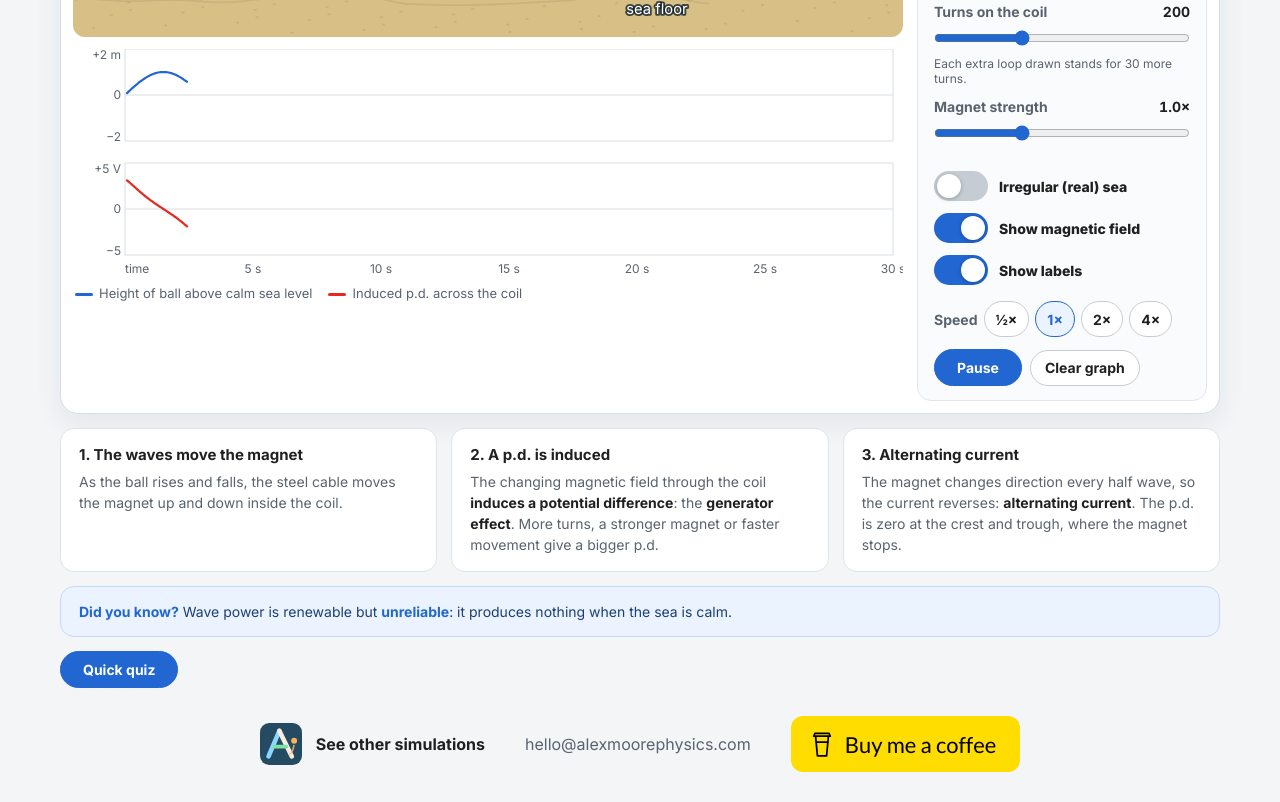
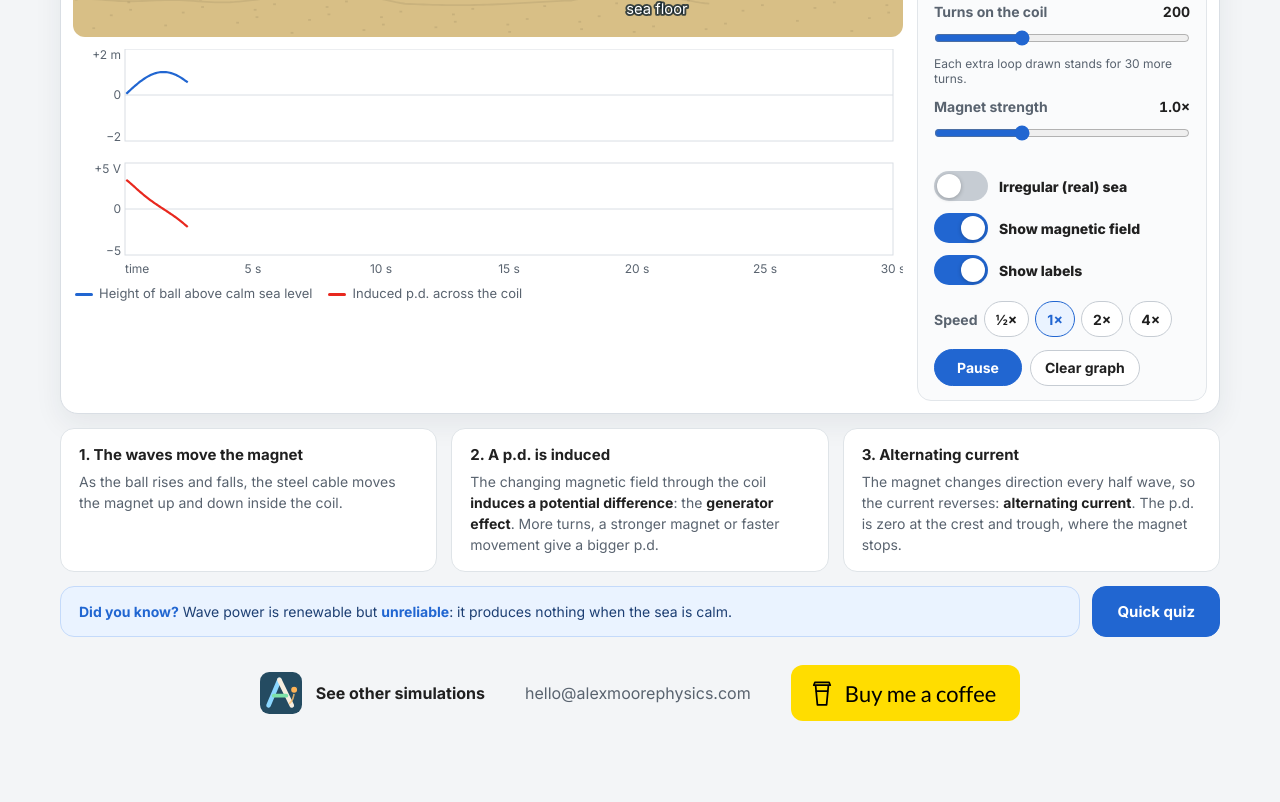
Before and after one commit to awm11/wave-power, a plain HTML site: page index.html in a window 1280 px wide. Shown: the part 628-1430 px from the top of the page. After the commit the page ends 1379 px from the top, so only its background shows below. Drawn offline with Linux system fonts and the light colour scheme; animation ran at ten frames a second.

Commit message:
Put the quick quiz button on the same line as Did you know
Co-Authored-By: Claude Opus 5.5 <noreply@anthropic.com>
Claude-Session: https://claude.ai/code/session_011LQDa59rvwqNQUUPrUbzRS

```diff
--- a/index.html
+++ b/index.html
@@ -62,13 +62,17 @@ input[type=range]{width:100%;height:36px;accent-color:var(--blue);margin:0}
 .lessonBox b{color:var(--ink)}
 .didYouKnow{margin-top:14px;background:var(--blue-light);border:1px solid #c4dafa;border-radius:14px;padding:14px 18px;font-size:14px;line-height:1.5;color:#1d3f73}
 .didYouKnow b{color:var(--blue)}
+.didYouKnow>span{display:block}
 .quiz{margin-top:14px}
 .quiz h2{font-size:15px;margin:0 0 10px}
 details{background:#fff;border:1px solid #dfe4e8;border-radius:14px;margin-bottom:8px}
 summary{cursor:pointer;padding:12px 18px;font-size:14px;font-weight:700;min-height:44px;display:flex;align-items:center}
 summary:focus-visible{outline:2px solid var(--blue);outline-offset:2px}
 details>div{padding:0 18px 14px;color:var(--muted);font-size:14px;line-height:1.5}
-.quizBar{margin-top:14px}
+.infoRow{display:flex;align-items:stretch;gap:12px;margin-top:14px}
+.infoRow .didYouKnow{flex:1;margin-top:0;display:flex;align-items:center}
+.infoRow>.sendBtn{flex:none;border-radius:14px;padding:0 24px;font-size:15px}
+@media(max-width:560px){.infoRow{flex-direction:column}.infoRow>.sendBtn{min-height:46px}}
 .quizBox{margin-top:12px;background:#fff;border:1px solid #dfe4e8;border-radius:14px;padding:16px 18px}
 .quizTop{display:flex;justify-content:space-between;align-items:center;gap:10px;margin-bottom:8px}
 .quizCount{font-size:12px;font-weight:800;letter-spacing:.12em;text-transform:uppercase;color:#3867a8}
@@ -172,9 +176,11 @@ details>div{padding:0 18px 14px;color:var(--muted);font-size:14px;line-height:1.
       <p>The magnet changes direction every half wave, so the current reverses: <b>alternating current</b>. The p.d. is zero at the crest and trough, where the magnet stops.</p>
     </div>
   </section>
-  <div class="didYouKnow"><b>Did you know?</b> Wave power is renewable but <b>unreliable</b>: it produces nothing when the sea is calm.</div>
+  <div class="infoRow">
+  <div class="didYouKnow"><span><b>Did you know?</b> Wave power is renewable but <b>unreliable</b>: it produces nothing when the sea is calm.</span></div>
+    <button class="seg sendBtn" id="quizBtn" aria-expanded="false" aria-controls="quiz">Quick quiz</button>
+  </div>
 
-  <div class="quizBar"><button class="seg sendBtn" id="quizBtn" aria-expanded="false" aria-controls="quiz">Quick quiz</button></div>
   <section class="quizBox" id="quiz" hidden aria-live="polite">
     <div class="quizTop"><span class="quizCount" id="qCount">Question 1 of 6</span><button class="seg" id="qClose">Close</button></div>
     <h2 id="qText"></h2>
```
